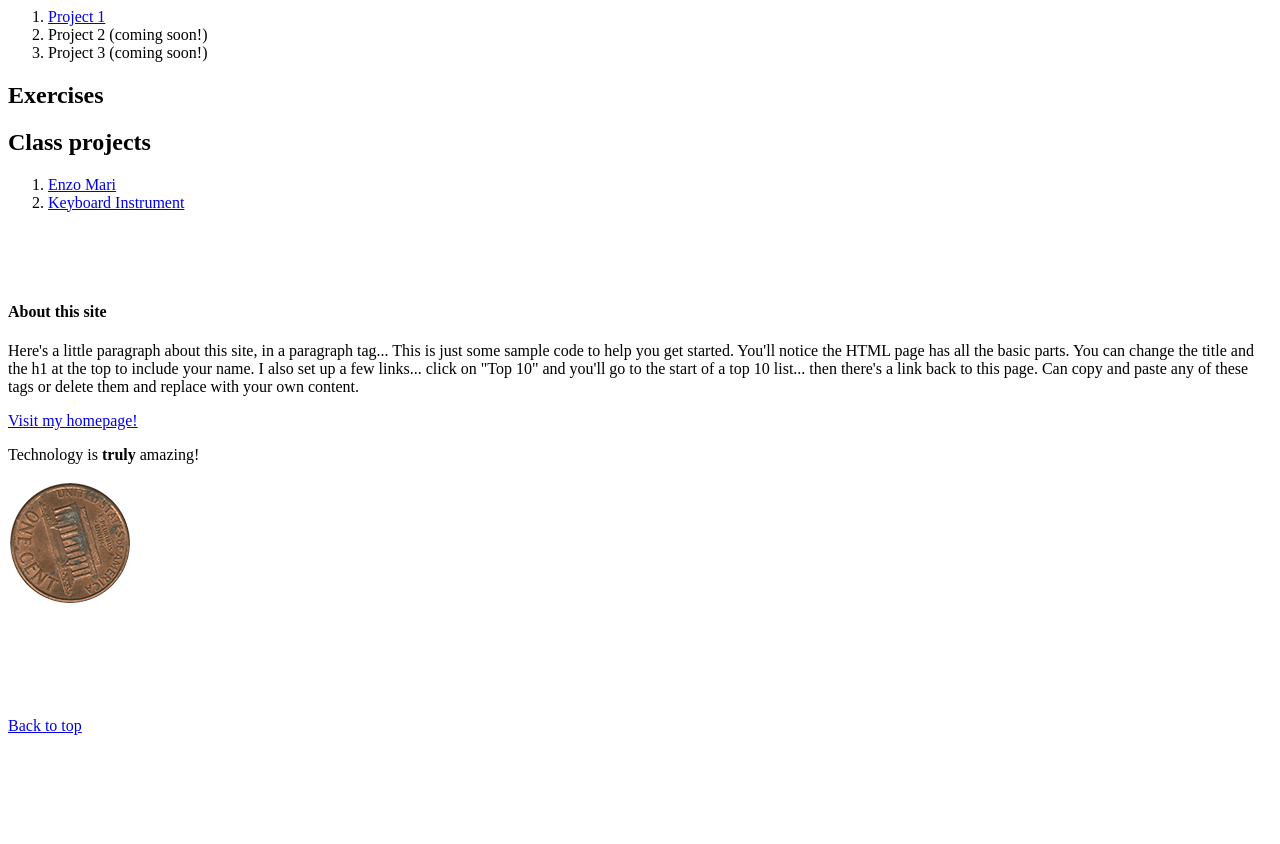
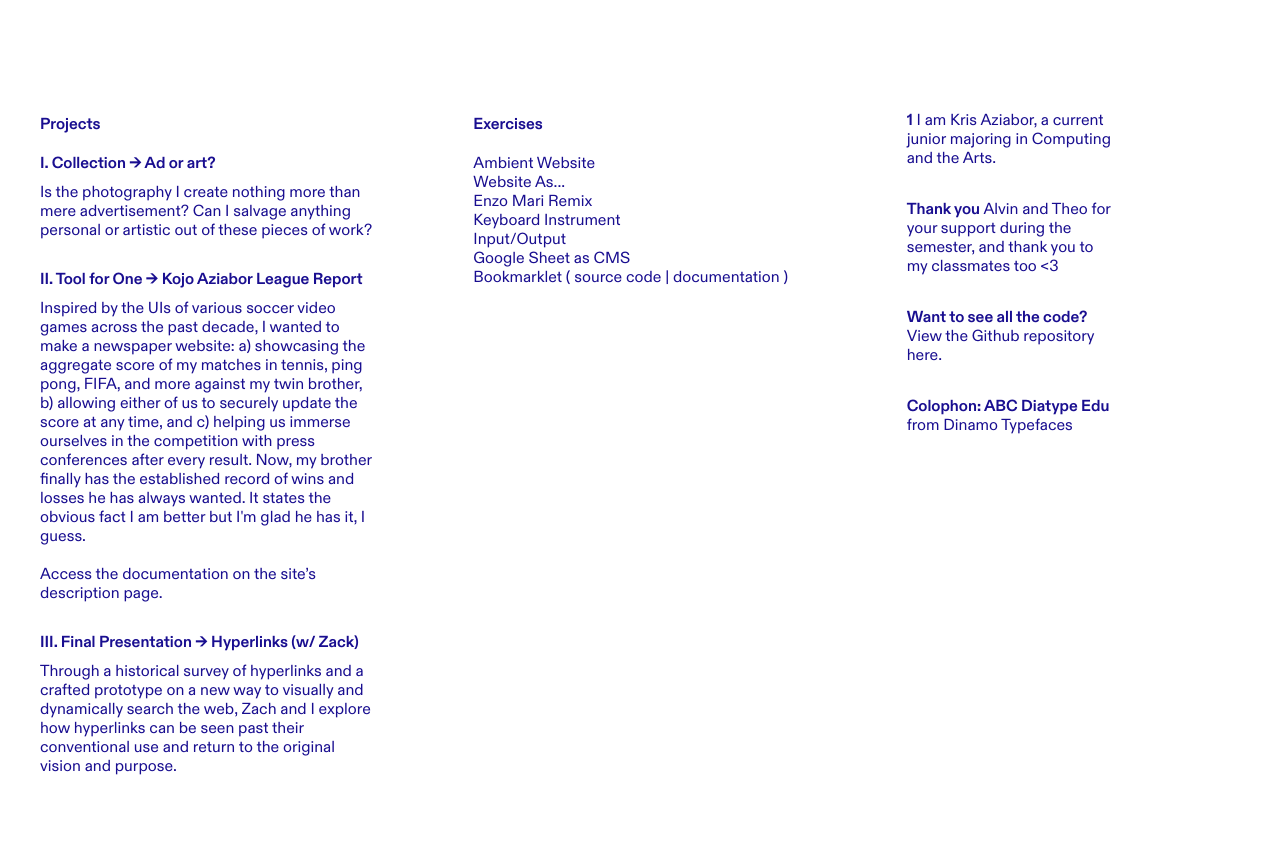
Before and after one commit to krisaziabor/interactive, a plain HTML site: page index.html in a window 1280 px wide. Shown: the part 119-963 px from the top of the page. Before the commit the page ends 862 px from the top, so only its background shows below. Drawn offline with Linux system fonts and the light colour scheme.

Commit message:
changed landing page design

```diff
--- a/index.html
+++ b/index.html
@@ -3,57 +3,151 @@
   <head>
     <meta charset="utf-8" />
     <meta name="viewport" content="width=device-width, initial-scale=1" />
-    <title>Kris's class website</title>
-    <link rel="icon" type="image/png" href="images/icon.png"/>
+    <title>Kris x Software for People (2024)</title>
+    <link rel="icon" type="image/png" href="public/images/icon.png" />
+    <link rel="stylesheet" href="styles.css" />
   </head>
   <body>
-    <h1 id="top">Kris's class website</h1>
-    <h2>Class projects</h2>
-    <ol>
-      <li>
-        <a href="projects/project-01/home.html">Project 1</a>
-      </li>
-      <li>
-        Project 2 (coming soon!)
-      </li>
-      <li>
-        Project 3 (coming soon!)
-      </li>
-    </ol>
-    <h2>Exercises</h2>
-    <h2>Class projects</h2>
-    <ol>
-      <li>
-        <a href="exercises/enzo-mari-remix/index.html">Enzo Mari</a>
-      </li>
-      <li>
-        <a href="exercises/keyboard_instrument/index.html">Keyboard Instrument</a>
-      </li>
-    </ol>
-    <br>
-    <br>
-    <br>
-    <div>
-      <h4>About this site</h4>
-      <p>Here's a little paragraph about this site, in a paragraph tag... This is just some sample code to help you get started. You'll notice the HTML page has all the basic parts. You can change the title and the h1 at the top to include your name. I also set up a few links... click on "Top 10" and you'll go to the start of a top 10 list... then there's a link back to this page. Can copy and paste any of these tags or delete them and replace with your own content.</p>
-      <div>
-        <a href="http://software-for-people.net/">Visit my homepage!</a>
+    <!-- Header -->
+    <div class="header">
+      <p>
+        <b>Software for People</b>,
+        <br />
+        a Yale art class I took<sup>1</sup>
+        <br />
+        in Fall 2024
+      </p>
+    </div>
+
+    <!-- Projects -->
+    <div class="project-container">
+      <div class="section-header">Projects</div>
+
+      <div class="project">
+        <div class="title">
+          <a href="projects/project-01/home.html">
+            I. Collection -> Ad or art?
+          </a>
+        </div>
+        <div class="description">
+          Is the photography I create nothing more than mere advertisement?
+          Can I salvage anything personal or artistic out of these pieces of
+          work?
+        </div>
+      </div>
+
+      <div class="project">
+        <div class="title">
+          <a href="projects/project-02/index.html">
+            II. Tool for One -> Kojo Aziabor League Report
+          </a>
+        </div>
+        <div class="description">
+          Inspired by the UIs of various soccer video games across the past
+          decade, I wanted to make a newspaper website: a&#41; showcasing the
+          aggregate score of my matches in tennis, ping pong, FIFA, and more
+          against my twin brother, b&#41; allowing either of us to securely
+          update the score at any time, and c&#41; helping us immerse
+          ourselves in the competition with press conferences after every
+          result. Now, my brother finally has the established record of wins
+          and losses he has always wanted. It states the obvious fact I am
+          better but I'm glad he has it, I guess.
+          <br />
+          <br />
+          Access the documentation on the site’s description page.
+        </div>
+      </div>
+
+      <div class="project">
+        <div class="title">
+          <a
+            href="https://www.figma.com/deck/rHHShV4dZUOmbBifvZ2rjK/Hyperlinks-proj?node-id=0-1&t=51YuMDOgvqPjg8rh-1"
+          >
+            III. Final Presentation -> Hyperlinks (w/ Zack)
+          </a>
+        </div>
+        <div class="description">
+          Through a historical survey of hyperlinks and a crafted prototype on
+          a new way to visually and dynamically search the web, Zach and I
+          explore how hyperlinks can be seen past their conventional use and
+          return to the original vision and purpose.
+        </div>
       </div>
     </div>
-    <p>Technology is <b>truly</b> amazing!</p>
-    <div>
-      <img src="images/penny.png">
+
+    <!-- Exercises -->
+    <div class="exercises">
+      <div class="section-header">Exercises</div>
+
+      <div class="exercise">
+        <a href="exercises/ambient-website/index.html"> Ambient Website </a>
+      </div>
+
+      <div class="exercise">
+        <a href="exercises/website-as/index.html"> Website As... </a>
+      </div>
+
+      <div class="exercise">
+        <a href="exercises/enzo-mari-remix/index.html"> Enzo Mari Remix </a>
+      </div>
+
+      <div class="exercise">
+        <a href="exercises/keyboard_instrument/index.html">
+          Keyboard Instrument
+        </a>
+      </div>
+
+      <div class="exercise">
+        <a href="exercises/input-output/index.html"> Input/Output </a>
+      </div>
+
+      <div class="exercise">
+        <a href="exercises/google-sheet-cms/"> Google Sheet as CMS </a>
+      </div>
+
+      <div class="exercise">
+        Bookmarklet (
+        <!-- LINK NEEDS CHANGING -->
+        <a href="exercises/enzo-mari-remix/index.html"> source code </a>
+        |
+        <!-- LINK NEEDS CHANGING -->
+        <a href="exercises/enzo-mari-remix/index.html"> documentation </a>
+        )
+      </div>
     </div>
-    <br>
-    <br>
-    <br>
-    <br>
-    <br>
-    <br>
-    <footer>
-      <div>
-        <a href="#top">Back to top</a>
+
+    <div class="footer">
+      <div class="footer-element">
+        <p>
+        <b>1</b> I am <a href="https://krisaziabor.com">Kris Aziabor</a>, a
+        current junior majoring in Computing and the Arts.
+        </p>
       </div>
-    </footer>
+
+      <div class="footer-element">
+        <p>
+        <b>Thank you</b> Alvin and Theo for your support during the semester,
+        and thank you to my classmates too &lt;3
+        </p>
+      </div>
+
+      <div class="footer-element">
+        <p>
+        <b>Want to see all the code?</b>
+        <a href="https://github.com/krisaziabor/interactive"
+          >View the Github repository here.</a
+        >
+        </p>
+      </div>
+
+      <div class="footer-element">
+        <p>
+        <b>Colophon: ABC Diatype Edu</b>
+        <a href="https://abcdinamo.com/typefaces/diatype"
+          >from Dinamo Typefaces</a
+        >
+        </p>
+      </div>
+    </div>
   </body>
 </html>
--- /dev/null
+++ b/styles.css
@@ -0,0 +1,106 @@
+body {
+    background-color: #FFF;
+    display: grid;
+    grid-template-columns: 1fr 1fr 1fr; /* setting up 3 columns with equal size */
+    grid-template-rows: auto 1fr; /* Header at the top and main content below */
+    gap: 20px;
+    min-height: 100vh;
+    margin: 0;
+    font-family: "abcDiatype";
+    color: #190E90;
+}
+
+a {
+    color: inherit;
+    text-decoration: none;
+}
+
+@font-face {
+    font-family: "abcDiatype";
+    src: url("public/fonts/ABCDiatypeEdu-Regular.otf") format("opentype");
+}
+
+@font-face {
+    font-family: "abcDiatype";
+    src: url("public/fonts/ABCDiatypeEdu-Bold.otf") format("opentype");
+    font-weight: 700;
+}
+
+.header {
+    rid-column: 1 / 2;
+    grid-row: 1 / 2;
+    padding: 40px;
+}
+
+.project-container {
+    grid-column: 1 / 2;
+    grid-row: 2 / 3;
+    padding: 40px;
+    display: flex;
+    flex-direction: column;
+}
+
+.project-container .title {
+    font-weight: 700;
+}
+
+.project-container .project {
+    margin-bottom: 30px;
+}
+
+.title {
+    font-weight: 700;
+    margin-bottom: 10px;
+}
+
+.section-header {
+    font-weight: bold;
+    margin-bottom: 20px;
+}
+
+.project {
+    /* margin-bottom: 20px; */
+}
+
+.exercises {
+    grid-column: 2 / 3;
+    grid-row: 2 / 3;
+    padding: 40px;
+}
+
+.footer {
+    grid-column: 3 / 4;
+    grid-row: 2 / 3;
+    padding: 20px 40px 40px 40px;
+    display: flex;
+    flex-direction: column;
+    width: 50%;
+}
+
+/* Base styles remain unchanged */
+
+/* Mobile breakpoint styles */
+@media (max-width: 768px) {
+    body {
+      display: flex;
+      flex-direction: column;
+      align-items: center;
+      justify-content: center;
+      padding: 20px;
+      gap: 20px;
+    }
+
+    .header,
+    .project-container,
+    .exercises,
+    .footer {
+      grid-column: unset; /* Removes grid layout */
+      grid-row: unset;    /* Removes grid layout */
+      width: 100%;        /* Ensures full width for each section */
+      padding: 20px;      /* Adds consistent padding */
+    }
+
+    .footer {
+      width: 100%; /* Center-align and full width */
+    }
+  }
```
Also changed, not shown: exercises/ambient-website/index.html (added), exercises/input-output/index.html (added), exercises/website-as/index.html (added), images/penny.png (deleted), projects/project-03/README.md (deleted), public/fonts/ABCDiatypeEdu-Bold.otf (added), public/fonts/ABCDiatypeEdu-Regular.otf (added), public/images/icon.png (renamed from images/icon.png).
